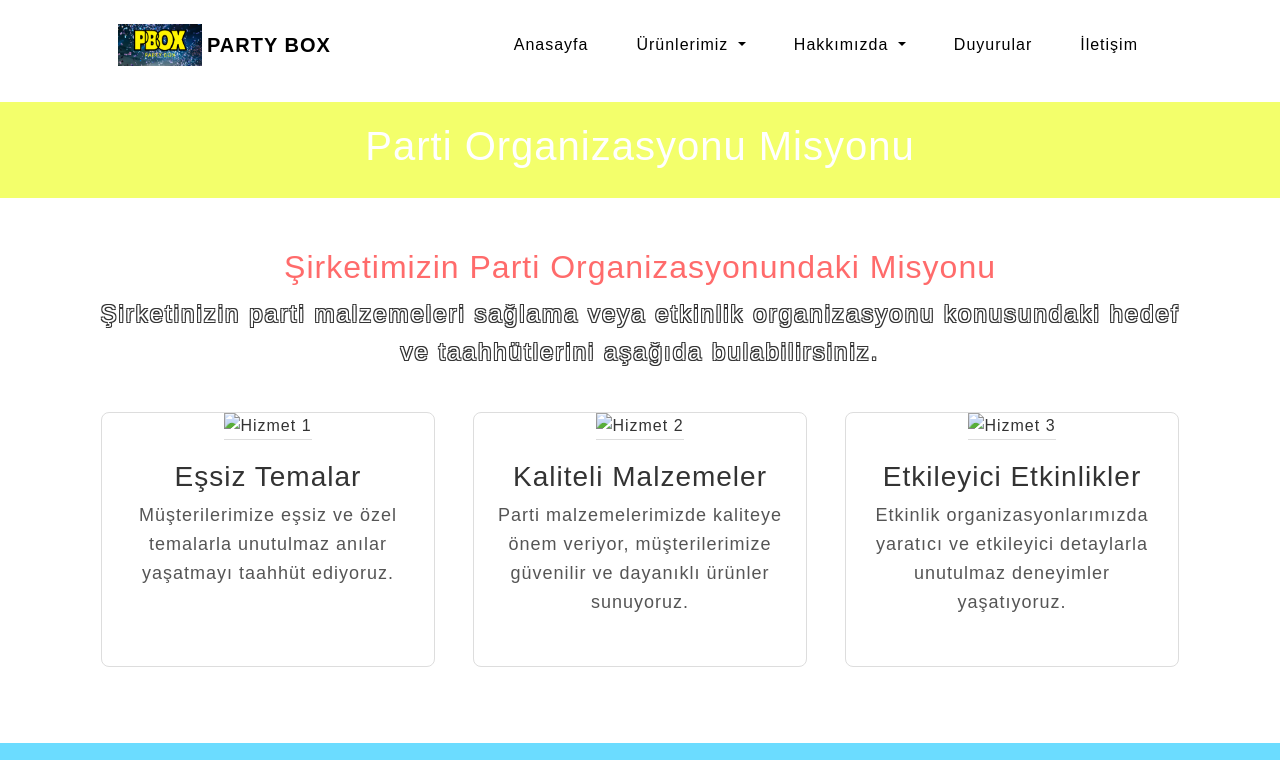
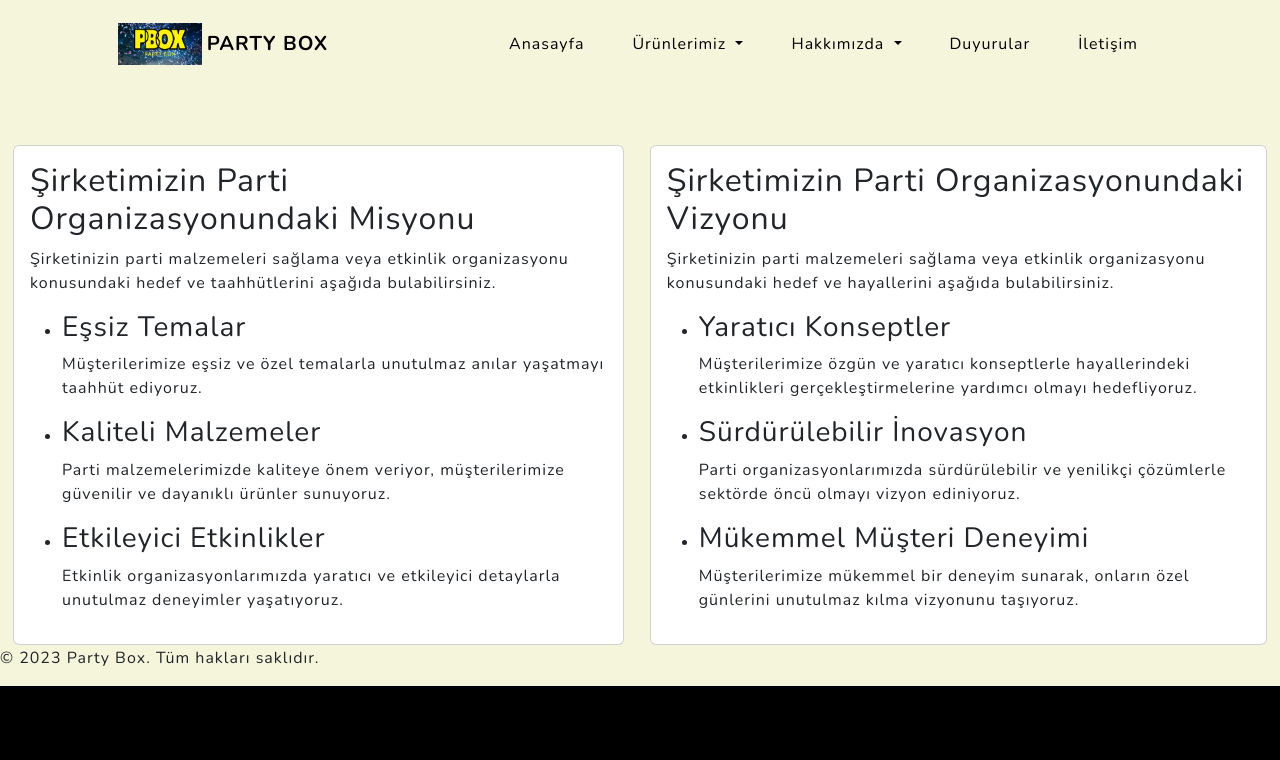
Before and after one commit to zeynephepguler/PartyBox, a plain HTML site: page misyon.html in a window 1280 px wide. Shown: the top 760 px of the page. Drawn offline with nearby package versions, Linux system fonts and the light colour scheme.

Commit message:
organizasyon misyon

```diff
--- a/misyon.html
+++ b/misyon.html
@@ -3,7 +3,7 @@
 <head>
     <meta charset="UTF-8">
     <meta name="viewport" content="width=device-width, initial-scale=1.0">
-    <title>Ürünler/Kostümler</title>
+    <title>Misyon</title>
     <link href="https://cdn.jsdelivr.net/npm/bootstrap@5.2.3/dist/css/bootstrap.min.css" rel="stylesheet">
 
 
@@ -42,7 +42,7 @@
                           <ul class="dropdown-menu" aria-labelledby="navbarDropdownMenuLink">
                             <li><a class="dropdown-item" href="costume.html" style="color: black;">Kostümler</a></li>
                             <li><a class="dropdown-item" href="susleme.html" style="color: black;">Süsleme Malzemeleri</a></li>
-                            <li><a class="dropdown-item" href="#" style="color: black;">Organizasyon</a></li>
+                            <li><a class="dropdown-item" href="organizasyon.html" style="color: black;">Organizasyon</a></li>
 
                           </ul>
                     </li>
@@ -51,8 +51,7 @@
                           Hakkımızda
                         </a>
                         <ul class="dropdown-menu" aria-labelledby="navbarDropdownMenuLink">
-                          <li><a class="dropdown-item" href="#" style="color: black;">Misyon</a></li>
-                          <li><a class="dropdown-item" href="#" style="color: black;">Vizyon</a></li>
+                          <li><a class="dropdown-item" href="misyon.html" style="color: black;">Misyon-Vizyon</a></li>
 
                         </ul>
                     </li>
@@ -66,134 +65,86 @@
     </nav>
 
 
-    <title>Parti Organizasyonu Misyonu - Party Box</title>
-    <style>
-        body {
-            font-family: 'Arial', sans-serif;
-            line-height: 1.6;
-            color: #333;
-            margin: 0;
-            padding: 0;
-            background-color: #f8f9fa;
-            background: url('https://avatars.mds.yandex.net/i?id=2ab852596fca6a8aaf9089ce8abf0857c112d18d-4969143-images-thumbs&n=13') center center fixed;
-            background-size: cover;
 
-        }
+    <body style="background-color: beige;">
 
-        header {
-            background-color: #f3ff6b;
-            color: #fff;
-            padding: 20px 0;
-            text-align: center;
-        }
-
-        section {
-            padding: 50px 0;
-            text-align: center;
-        }
-
-        h2 {
-            color: #ff6b6b;
-        }
-
-        p {
-            font-size: 18px;
-            margin-bottom: 30px;
-            color: #555;
-        }
-
-        .mission-list {
-            list-style-type: none;
-            padding: 0;
-            display: flex;
-            justify-content: space-around;
-            flex-wrap: wrap;
-        }
-
-        .mission-item {
-            flex: 0 0 30%;
-            background-color: #fff;
-            border: 1px solid #ddd;
-            border-radius: 8px;
-            overflow: hidden;
-            margin: 10px;
-            transition: transform 0.3s ease-in-out;
-        }
-
-        .mission-item:hover {
-            transform: scale(1.05);
-        }
-
-        .mission-item img {
-            width: 100%;
-            height: 200px;
-            object-fit: cover;
-            border-bottom: 1px solid #ddd;
-        }
-
-        .mission-content {
-            padding: 20px;
-        }
-
-        footer {
-            background-color: #6bdcff;
-            color: #fff;
-            padding: 20px 0;
-            text-align: center;
-        }
-
-        .bordered-text {
-            font-size: 24px;
-            color: white;
-            letter-spacing: 2px; /* Harfler arası boşluk */
-            text-shadow:
-                -1px -1px 0 #333,
-                1px -1px 0 #333,
-                -1px 1px 0 #333,
-                1px 1px 0 #333; /* Harflerin etrafına shadow ekleyerek kenara benzer bir border oluşturuyoruz */
-        }
-    </style>
-</head>
-<body>
-<br><br><br><br>
-    <header>
-        <h1>Parti Organizasyonu Misyonu</h1>
-    </header>
-
-    <section>
+        <div class="center">
+            <br><br><br><br><br><br>
+            <table>
+                <tr>
+                    <td>
+                        <section class="mission-section">
                             <div class="container">
-            <h2>Şirketimizin Parti Organizasyonundaki Misyonu</h2>
+                                <div class="card">
+                                    <div class="card-body">
+                                        <h2 class="card-title">Şirketimizin Parti Organizasyonundaki Misyonu</h2>
                                         <p class="bordered-text">Şirketinizin parti malzemeleri sağlama veya etkinlik organizasyonu konusundaki hedef ve taahhütlerini aşağıda bulabilirsiniz.</p>
-
-            <ul class="mission-list" >
-                <!-- Misyon Kartları -->
-                <li class="mission-item">
-                    <img src="proje_1_resim_linki" alt="Hizmet 1">
-                    <div class="mission-content">
+                                        <ul class="list">
+                                            <li class="list-item">
+                                                <div class="list-content">
                                                     <h3>Eşsiz Temalar</h3>
                                                     <p>Müşterilerimize eşsiz ve özel temalarla unutulmaz anılar yaşatmayı taahhüt ediyoruz.</p>
                                                 </div>
                                             </li>
-
-                <li class="mission-item">
-                    <img src="proje_2_resim_linki" alt="Hizmet 2">
-                    <div class="mission-content">
+                                            <li class="list-item">
+                                                <div class="list-content">
                                                     <h3>Kaliteli Malzemeler</h3>
                                                     <p>Parti malzemelerimizde kaliteye önem veriyor, müşterilerimize güvenilir ve dayanıklı ürünler sunuyoruz.</p>
                                                 </div>
                                             </li>
-
-                <li class="mission-item">
-                    <img src="proje_3_resim_linki" alt="Hizmet 3">
-                    <div class="mission-content">
+                                            <li class="list-item">
+                                                <div class="list-content">
                                                     <h3>Etkileyici Etkinlikler</h3>
                                                     <p>Etkinlik organizasyonlarımızda yaratıcı ve etkileyici detaylarla unutulmaz deneyimler yaşatıyoruz.</p>
                                                 </div>
                                             </li>
-                <!-- Daha Fazla Misyon Kartı Ekleyebilirsiniz -->
                                         </ul>
                                     </div>
+                                </div>
+                            </div>
                         </section>
+                    </td>
+                    <td>
+                        <section class="vision-section">
+                            <div class="container">
+                                <div class="card">
+                                    <div class="card-body">
+                                        <h2 class="card-title">Şirketimizin Parti Organizasyonundaki Vizyonu</h2>
+                                        <p class="bordered-text">Şirketinizin parti malzemeleri sağlama veya etkinlik organizasyonu konusundaki hedef ve hayallerini aşağıda bulabilirsiniz.</p>
+                                        <ul class="list">
+                                            <li class="list-item">
+                                                <div class="list-content">
+                                                    <h3>Yaratıcı Konseptler</h3>
+                                                    <p>Müşterilerimize özgün ve yaratıcı konseptlerle hayallerindeki etkinlikleri gerçekleştirmelerine yardımcı olmayı hedefliyoruz.</p>
+                                                </div>
+                                            </li>
+                                            <li class="list-item">
+                                                <div class="list-content">
+                                                    <h3>Sürdürülebilir İnovasyon</h3>
+                                                    <p>Parti organizasyonlarımızda sürdürülebilir ve yenilikçi çözümlerle sektörde öncü olmayı vizyon ediniyoruz.</p>
+                                                </div>
+                                            </li>
+                                            <li class="list-item">
+                                                <div class="list-content">
+                                                    <h3>Mükemmel Müşteri Deneyimi</h3>
+                                                    <p>Müşterilerimize mükemmel bir deneyim sunarak, onların özel günlerini unutulmaz kılma vizyonunu taşıyoruz.</p>
+                                                </div>
+                                            </li>
+                                        </ul>
+                                    </div>
+                                </div>
+                            </div>
+                        </section>
+                    </td>
+                </tr>
+            </table>
+        </div>
+
+    </body>
+
+
+    </html>
+
 
     <footer>
         <p>&copy; 2023 Party Box. Tüm hakları saklıdır.</p>
```
Also changed, not shown: anasayfa.html (+2 -3 lines), costume.html (+2 -3 lines), duyurular.html (+2 -3 lines), hat.html (+2 -3 lines), iletisim.html (+2 -3 lines), konfeti.html (+2 -3 lines), mask.html (+2 -3 lines), organizasyon.html (added, +191 -0 lines), susleme.html (+2 -3 lines). Lines whose indentation alone changed are shown as unchanged.
